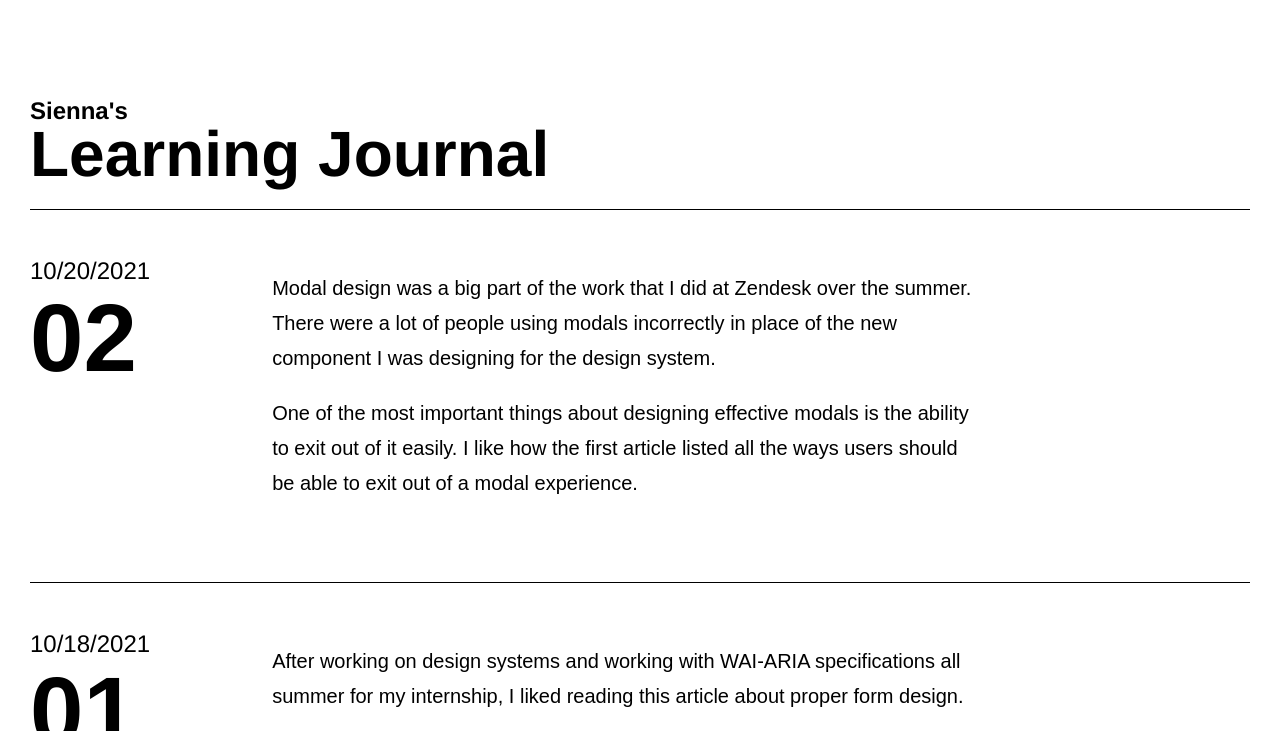
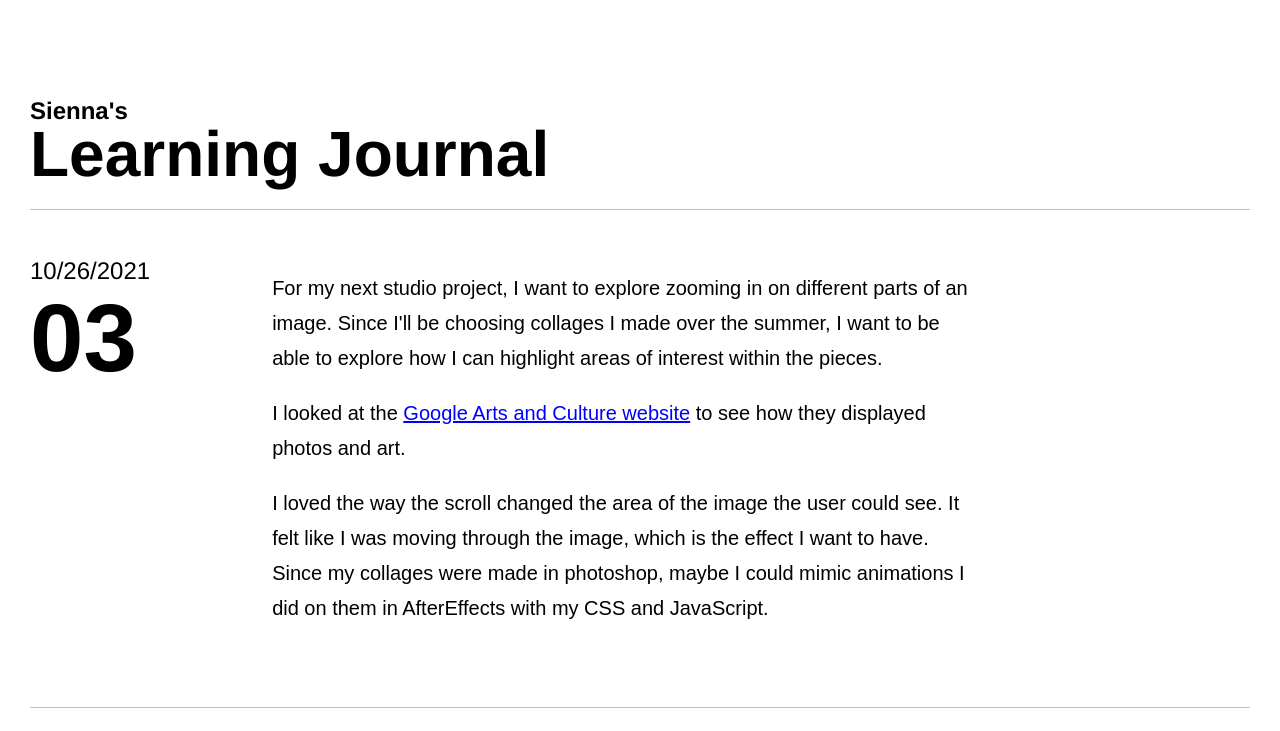
Before and after one commit to siennafaye/siennafaye.github.io, a plain HTML site: page lj/index.html in a window 1280 px wide. Shown: the top 731 px of the page. Drawn offline with Linux system fonts and the light colour scheme.

Commit message:
added entry 3 to learning journal

```diff
--- a/lj/index.html
+++ b/lj/index.html
@@ -12,10 +12,22 @@
         <h2>Sienna's</h2>
         <h1>Learning Journal</h1>
     </header>
+    <!-- Entry #3 -->
+    <div class= "post">
+        <div class="date">
+            <time datetime="2021/26/10">10/26/2021</time>
+            <h1>03</h1>
+        </div>
+        <article>
+            <p>For my next studio project, I want to explore zooming in on different parts of an image. Since I'll be choosing collages I made over the summer, I want to be able to explore how I can highlight areas of interest within the pieces.</p>
+            <p>I looked at the <a href="https://artsandculture.google.com/story/TwVBLz1qEYemSA">Google Arts and Culture website</a> to see how they displayed photos and art.</p>
+            <p>I loved the way the scroll changed the area of the image the user could see. It felt like I was moving through the image, which is the effect I want to have. Since my collages were made in photoshop, maybe I could mimic animations I did on them in AfterEffects with my CSS and JavaScript.</p>
+        </article>
+    </div>
     <!-- Entry #2 -->
     <div class= "post">
         <div class="date">
-            <time datetime="2021/18/10">10/20/2021</time>
+            <time datetime="2021/20/10">10/20/2021</time>
             <h1>02</h1>
         </div>
         <article>
--- a/lj/styles.css
+++ b/lj/styles.css
@@ -23,7 +23,7 @@ a {
 /* title */
 header {
     line-height: 0em;
-    border-bottom: 1px solid black;
+    border-bottom: 1px solid rgba(0, 0, 0, 0.25);
     padding-bottom: 1%;
     padding-top: 5%;
 }
@@ -33,7 +33,7 @@ header {
     align-items: flex-start;
     padding-top: 5%;
     padding-bottom: 5%;
-    border-bottom: 1px solid black;
+    border-bottom: 1px solid rgba(0, 0, 0, 0.25);
 }
 .date {
     padding-right: 10%;
```
